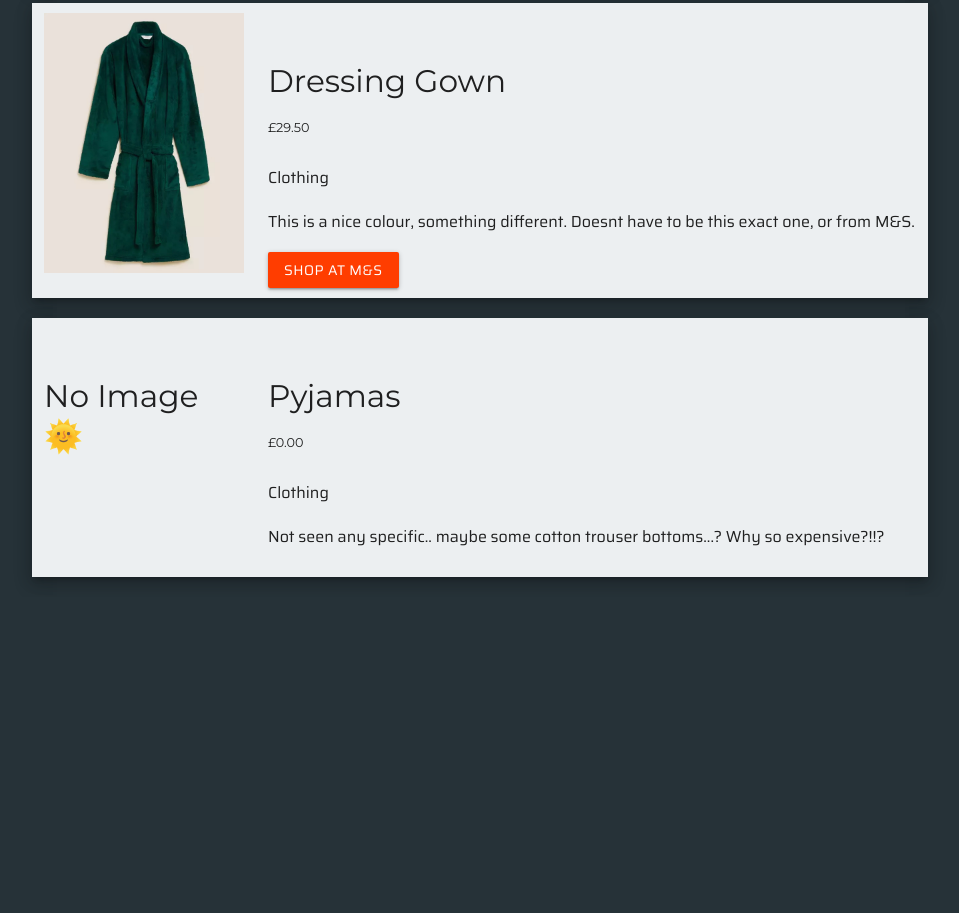
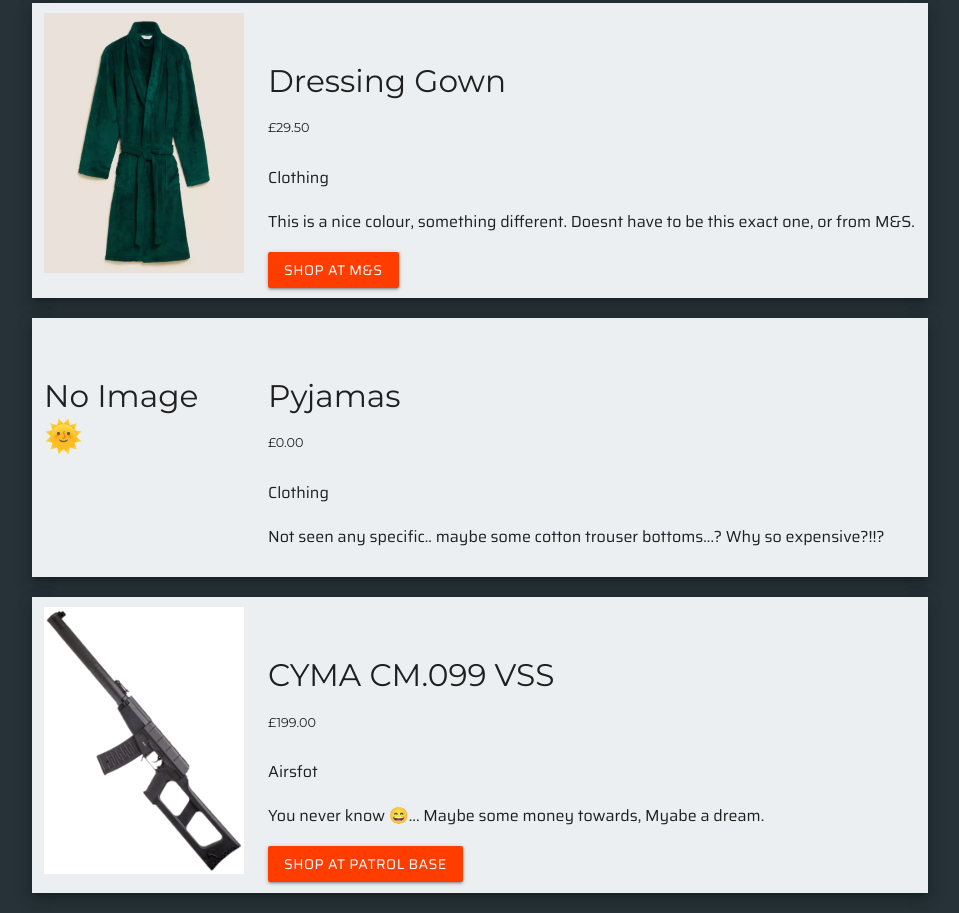
Before and after one commit to SamuelWatson89/SamWatson, a plain HTML site: page xmas.html in a window 1280 px wide. Shown: the part 2740-3653 px from the top of the page, without its empty margins (160-1119 px from the left). Before the commit the page ends 3337 px from the top, so only its background shows below. Drawn offline with nearby package versions, Linux system fonts and the light colour scheme.

Commit message:
New Item added

```diff
--- a/xmas.html
+++ b/xmas.html
@@ -147,6 +147,15 @@
                         linkText: '',
                         extraInfo: 'Not seen any specific.. maybe some cotton trouser bottoms...? Why so expensive?!!?'
                     },
+                    {
+                        image: 'cyma_cm099_vss.jpg',
+                        name: 'CYMA CM.099 VSS ',
+                        price: '199.00',
+                        category: 'Airsfot',
+                        link: 'https://www.patrolbase.co.uk/cyma-cm-099-vss-vintorez-replica?pv=13900',
+                        linkText: 'Patrol Base',
+                        extraInfo: 'You never know 😄... Maybe some money towards, Myabe a dream.'
+                    },
                 ]
             }
         })
```
Also changed, not shown: img/cyma_cm099_vss.jpg (added).
